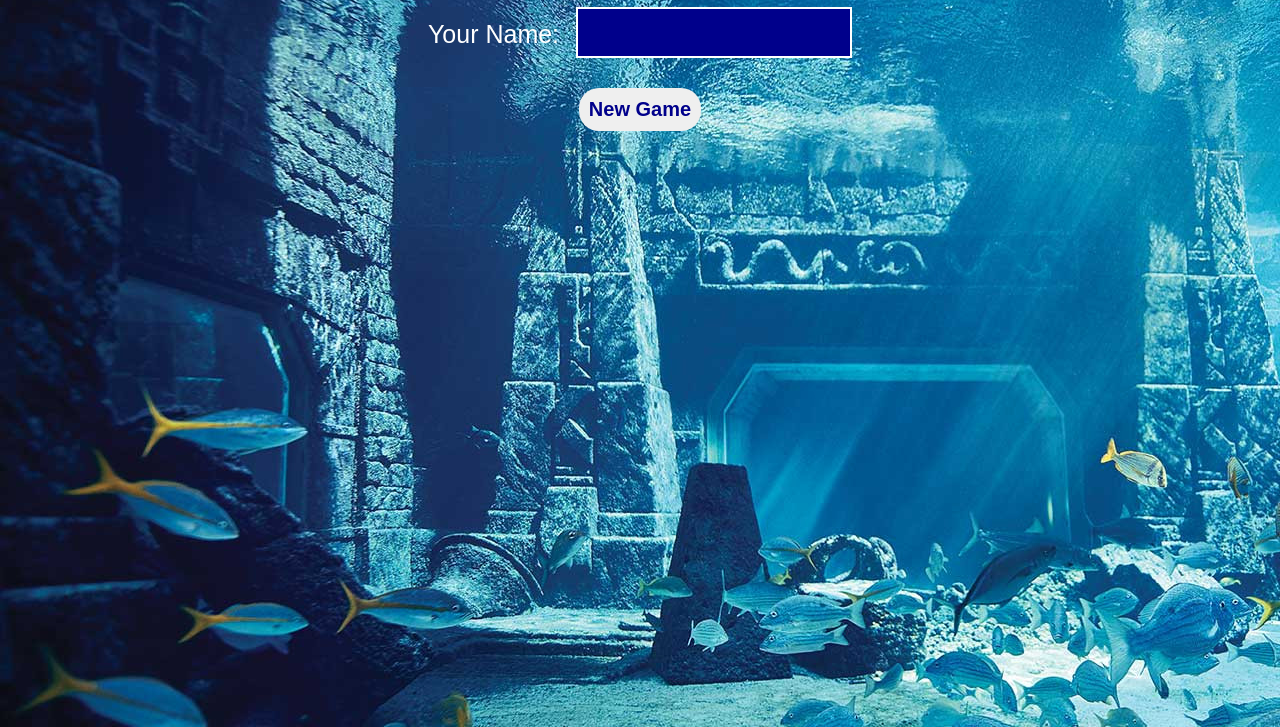
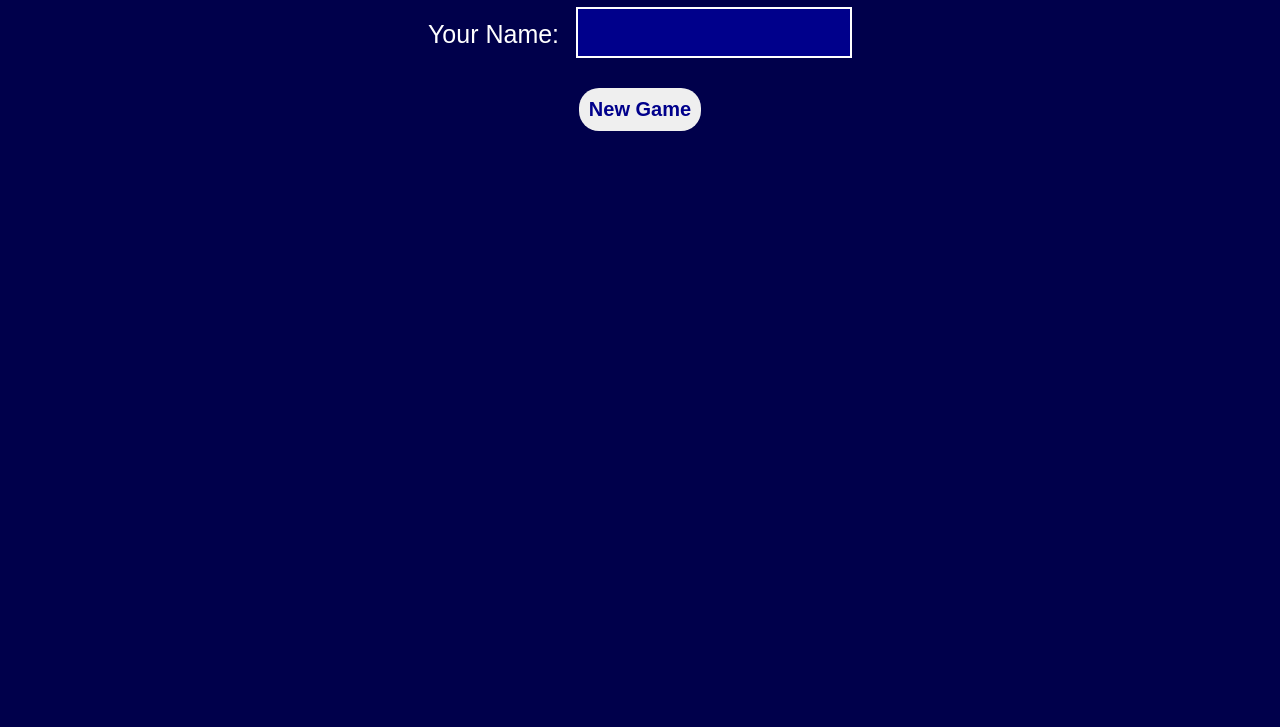
Before and after one commit to Rodri-97/battleship, a plain HTML site: page index.html in a window 1280 px wide. Shown: the part 73-800 px from the top of the page. Drawn offline with Linux system fonts and the light colour scheme.

Commit message:
change background

```diff
--- a/style.css
+++ b/style.css
@@ -3,7 +3,7 @@
 }
 
 body {
-    background-image: url("./background.jpg");
+    background-color: rgb(0, 0, 75);
     color: white;
     font-family: Arial, sans-serif;
 }
```
Also changed, not shown: background.jpg (deleted).
